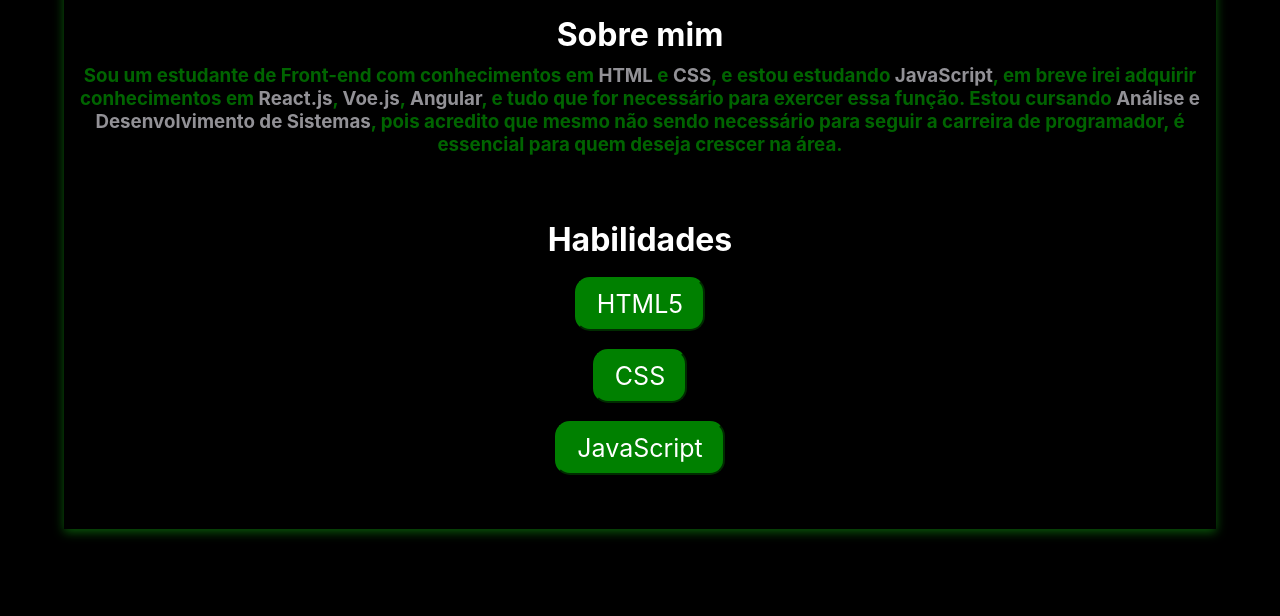
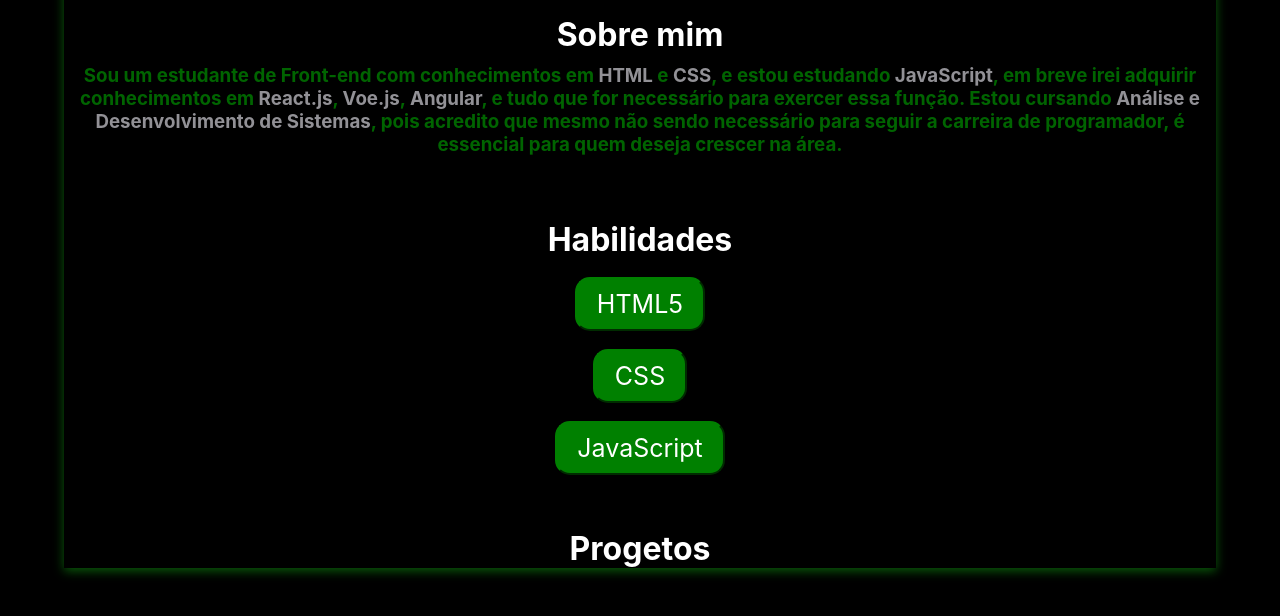
Before and after one commit to AlexSousaVeras/futuredevalex, a plain HTML site: page index.html in a window 1280 px wide. Shown: the part 688-1304 px from the top of the page. Before the commit the page ends 1281 px from the top, so only its background shows below. Drawn offline with Linux system fonts and the light colour scheme; files whose address does not match are found by name.

Commit message:
Update index.html

```diff
--- a/index.html
+++ b/index.html
@@ -3,7 +3,7 @@
 <head>
     <meta charset="UTF-8">
     <meta name="viewport" content="width=device-width, initial-scale=1.0">
-    <title>Alexssandro</title>
+    <title>Portfólio | Alexssandro Sousa Veras</title>
     <link rel="icon" href="foto-my.jpg">
     <link rel="stylesheet" href="assets/css/style.css">
 </head>
@@ -96,6 +96,7 @@
         <button class="butt-hb">JavaScript</button>
       </h3>
       <br><br><br>
+      <h1 id="Progetos" class="branco">Progetos</h1>
 
     <script src="assets/js/script.js"></script>
 </body>
```
